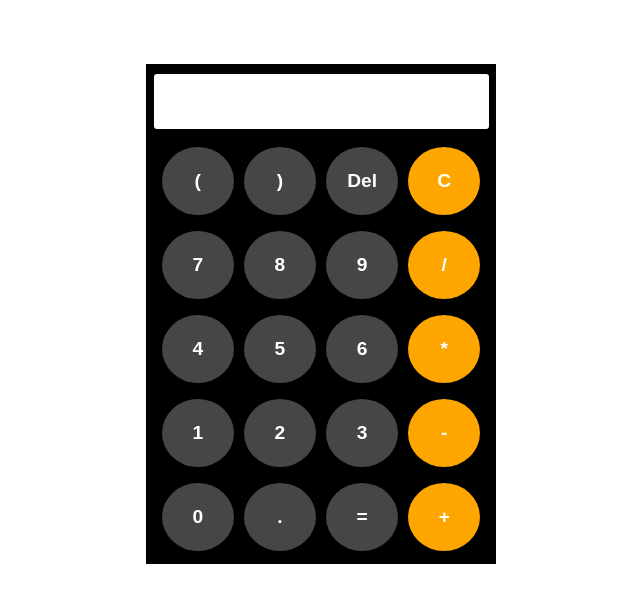
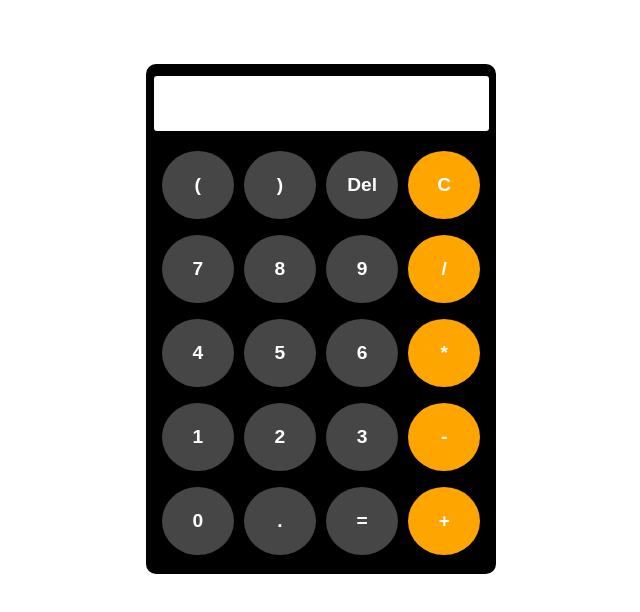
Before and after one commit to subhayu2025/calculator, a plain HTML site: page index.html in a window 1280 px wide. Shown: the part 56-668 px from the top of the page, without its empty margins (319-959 px from the left). Drawn offline with Linux system fonts and the light colour scheme.

Commit message:
added more css

```diff
--- a/style2.css
+++ b/style2.css
@@ -11,9 +11,10 @@ h1 {
 }
 
 .container {
-    height: 500px;
+    height: 510px;
     width: 350px;
     border: 2px solid #fff;
+    border-radius: 12px;
     background-color: black;
 }
 
@@ -30,6 +31,11 @@ h1 {
     width: 72px;
     height: 68px;
     text-align: center;
+    transition: 0.3;
+}
+
+button:hover {
+    opacity: 0.75;
 }
 
 #btn1 {
@@ -58,7 +64,7 @@ h1 {
 
 .row input {
     font-size: 26px;
-    margin: 0;
+    margin: 2px;
     padding: 12px 0;
     border: 2px solid black;
     border-radius: 5px;
```
